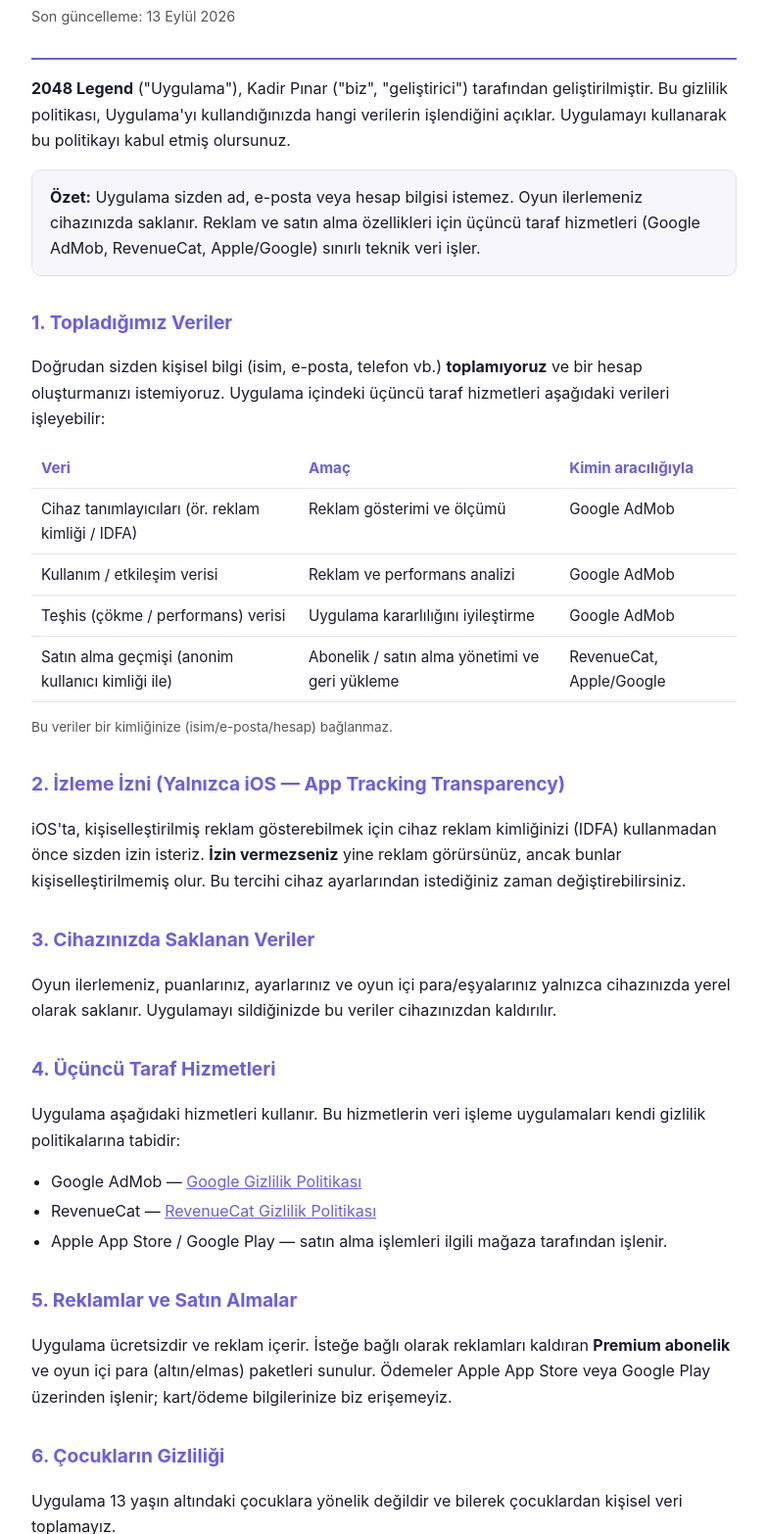
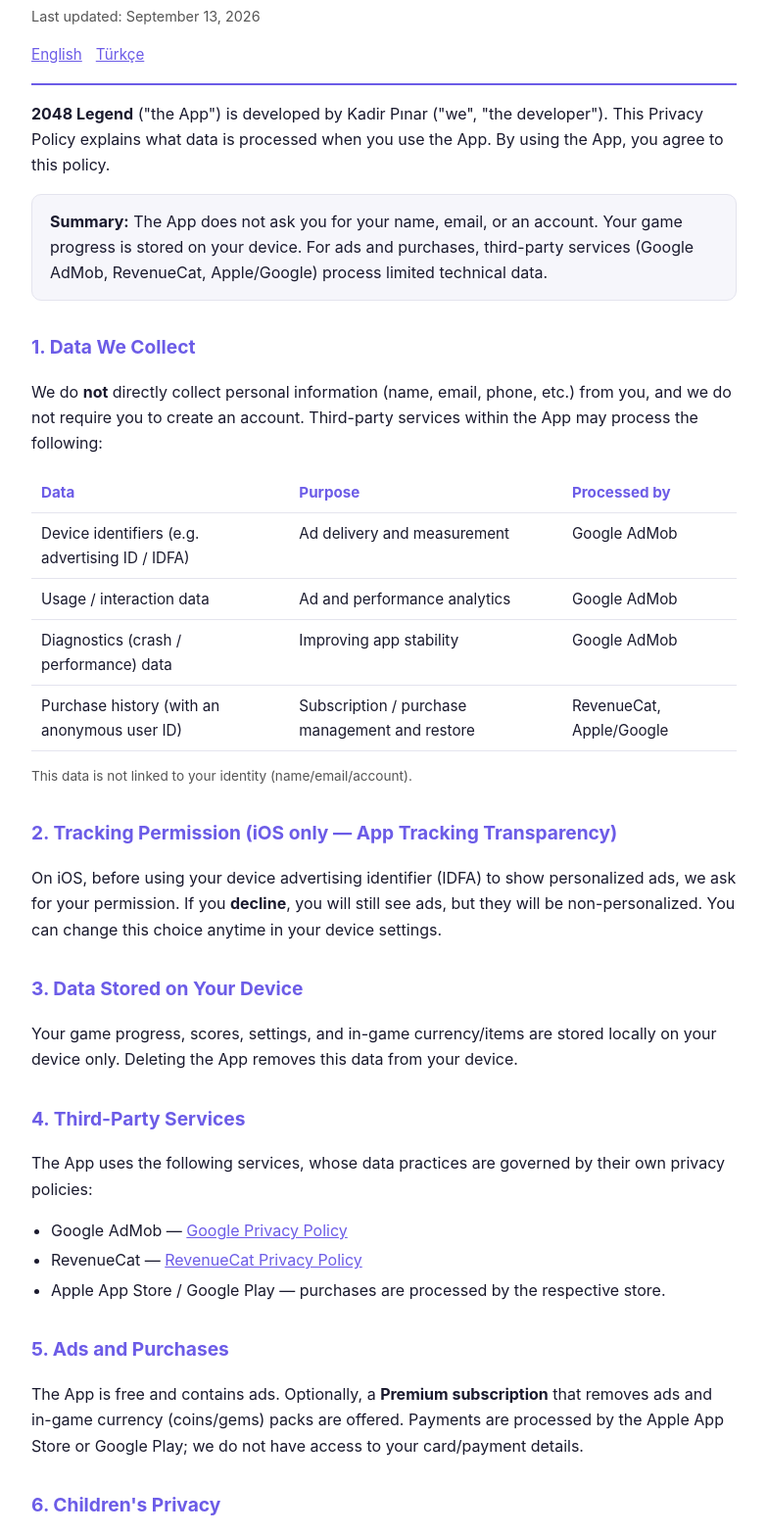
Before and after one commit to kadirpinar/2048-legend-privacy-policy, a plain HTML site: page index.html in a window 1280 px wide. Shown: the part 86-1652 px from the top of the page at 98% size, without its empty margins (248-1031 px from the left). Drawn offline with Linux system fonts and the light colour scheme.

Commit message:
Add files via upload

```diff
--- a/index.html
+++ b/index.html
@@ -1,9 +1,9 @@
 <!DOCTYPE html>
-<html lang="tr">
+<html lang="en">
 <head>
 <meta charset="UTF-8">
 <meta name="viewport" content="width=device-width, initial-scale=1.0">
-<title>2048 Legend — Gizlilik Politikası</title>
+<title>2048 Legend — Privacy Policy / Gizlilik Politikası</title>
 <style>
   :root {
     --bg: #ffffff; --fg: #1a1a2e; --muted: #555; --accent: #6c5ce7;
@@ -20,6 +20,8 @@
   h1 { font-size: 1.7rem; margin: 0 0 4px; }
   h2 { font-size: 1.2rem; margin: 32px 0 8px; color: var(--accent); }
   .meta { color: var(--muted); font-size: .9rem; }
+  .lang-nav { margin: 12px 0 0; font-size: .95rem; }
+  .lang-nav a { margin-right: 14px; }
   p, li { color: var(--fg); }
   ul { padding-left: 20px; }
   li { margin: 4px 0; }
@@ -28,6 +30,7 @@
   table { width: 100%; border-collapse: collapse; margin: 12px 0; font-size: .95rem; }
   th, td { text-align: left; padding: 8px 10px; border-bottom: 1px solid var(--border); vertical-align: top; }
   th { color: var(--accent); }
+  .divider { margin: 48px 0 0; border: 0; border-top: 3px double var(--border); }
   footer { margin-top: 40px; padding-top: 16px; border-top: 1px solid var(--border); color: var(--muted); font-size: .85rem; }
   .note { font-size: .85rem; color: var(--muted); }
 </style>
@@ -35,9 +38,66 @@
 <body>
 <div class="wrap">
   <header>
-    <h1>Gizlilik Politikası — 2048 Legend</h1>
+    <h1>2048 Legend — Privacy Policy</h1>
+    <p class="meta">Last updated: September 13, 2026</p>
+    <p class="lang-nav"><a href="#en">English</a><a href="#tr">Türkçe</a></p>
+  </header>
+
+  <!-- ============ ENGLISH ============ -->
+  <section id="en">
+    <p><strong>2048 Legend</strong> ("the App") is developed by Kadir Pınar ("we", "the developer"). This Privacy Policy explains what data is processed when you use the App. By using the App, you agree to this policy.</p>
+
+    <div class="card">
+      <strong>Summary:</strong> The App does not ask you for your name, email, or an account. Your game progress is stored on your device. For ads and purchases, third-party services (Google AdMob, RevenueCat, Apple/Google) process limited technical data.
+    </div>
+
+    <h2>1. Data We Collect</h2>
+    <p>We do <strong>not</strong> directly collect personal information (name, email, phone, etc.) from you, and we do not require you to create an account. Third-party services within the App may process the following:</p>
+    <table>
+      <tr><th>Data</th><th>Purpose</th><th>Processed by</th></tr>
+      <tr><td>Device identifiers (e.g. advertising ID / IDFA)</td><td>Ad delivery and measurement</td><td>Google AdMob</td></tr>
+      <tr><td>Usage / interaction data</td><td>Ad and performance analytics</td><td>Google AdMob</td></tr>
+      <tr><td>Diagnostics (crash / performance) data</td><td>Improving app stability</td><td>Google AdMob</td></tr>
+      <tr><td>Purchase history (with an anonymous user ID)</td><td>Subscription / purchase management and restore</td><td>RevenueCat, Apple/Google</td></tr>
+    </table>
+    <p class="note">This data is not linked to your identity (name/email/account).</p>
+
+    <h2>2. Tracking Permission (iOS only — App Tracking Transparency)</h2>
+    <p>On iOS, before using your device advertising identifier (IDFA) to show personalized ads, we ask for your permission. If you <strong>decline</strong>, you will still see ads, but they will be non-personalized. You can change this choice anytime in your device settings.</p>
+
+    <h2>3. Data Stored on Your Device</h2>
+    <p>Your game progress, scores, settings, and in-game currency/items are stored locally on your device only. Deleting the App removes this data from your device.</p>
+
+    <h2>4. Third-Party Services</h2>
+    <p>The App uses the following services, whose data practices are governed by their own privacy policies:</p>
+    <ul>
+      <li>Google AdMob — <a href="https://policies.google.com/privacy" target="_blank" rel="noopener">Google Privacy Policy</a></li>
+      <li>RevenueCat — <a href="https://www.revenuecat.com/privacy" target="_blank" rel="noopener">RevenueCat Privacy Policy</a></li>
+      <li>Apple App Store / Google Play — purchases are processed by the respective store.</li>
+    </ul>
+
+    <h2>5. Ads and Purchases</h2>
+    <p>The App is free and contains ads. Optionally, a <strong>Premium subscription</strong> that removes ads and in-game currency (coins/gems) packs are offered. Payments are processed by the Apple App Store or Google Play; we do not have access to your card/payment details.</p>
+
+    <h2>6. Children's Privacy</h2>
+    <p>The App is not directed to children under the age of 13, and we do not knowingly collect personal data from children.</p>
+
+    <h2>7. Your Rights</h2>
+    <p>Under KVKK (Türkiye) and GDPR (EU), you have the right to access, correct, and request deletion of your data. You can turn off ad personalization in your device settings and remove your local data by deleting the App. For requests, contact us at the email below.</p>
+
+    <h2>8. Changes</h2>
+    <p>We may update this policy from time to time. Updates are published on this page and the "Last updated" date is revised.</p>
+
+    <h2>9. Contact</h2>
+    <p>For privacy questions: <a href="mailto:kadirp97@gmail.com">kadirp97@gmail.com</a></p>
+  </section>
+
+  <hr class="divider">
+
+  <!-- ============ TÜRKÇE ============ -->
+  <section id="tr">
+    <h1 style="margin-top:32px;">Gizlilik Politikası — 2048 Legend</h1>
     <p class="meta">Son güncelleme: 13 Eylül 2026</p>
-  </header>
 
     <p><strong>2048 Legend</strong> ("Uygulama"), Kadir Pınar ("biz", "geliştirici") tarafından geliştirilmiştir. Bu gizlilik politikası, Uygulama'yı kullandığınızda hangi verilerin işlendiğini açıklar. Uygulamayı kullanarak bu politikayı kabul etmiş olursunuz.</p>
 
@@ -47,7 +107,6 @@
 
     <h2>1. Topladığımız Veriler</h2>
     <p>Doğrudan sizden kişisel bilgi (isim, e-posta, telefon vb.) <strong>toplamıyoruz</strong> ve bir hesap oluşturmanızı istemiyoruz. Uygulama içindeki üçüncü taraf hizmetleri aşağıdaki verileri işleyebilir:</p>
-
     <table>
       <tr><th>Veri</th><th>Amaç</th><th>Kimin aracılığıyla</th></tr>
       <tr><td>Cihaz tanımlayıcıları (ör. reklam kimliği / IDFA)</td><td>Reklam gösterimi ve ölçümü</td><td>Google AdMob</td></tr>
@@ -84,10 +143,11 @@
     <p>Bu politikayı zaman zaman güncelleyebiliriz. Güncellemeler bu sayfada yayımlanır ve "Son güncelleme" tarihi değişir.</p>
 
     <h2>9. İletişim</h2>
-  <p>Gizlilikle ilgili sorularınız için: <a href="mailto:GİZLİLİK_EPOSTANIZ">GİZLİLİK_EPOSTANIZ</a></p>
+    <p>Gizlilikle ilgili sorularınız için: <a href="mailto:kadirp97@gmail.com">kadirp97@gmail.com</a></p>
+  </section>
 
   <footer>
-    © 2026 Kadir Pınar — 2048 Legend. Tüm hakları saklıdır.
+    © 2026 Kadir Pınar — 2048 Legend. All rights reserved. / Tüm hakları saklıdır.
   </footer>
 </div>
 </body>
```
Lines whose indentation alone changed are shown as unchanged.
